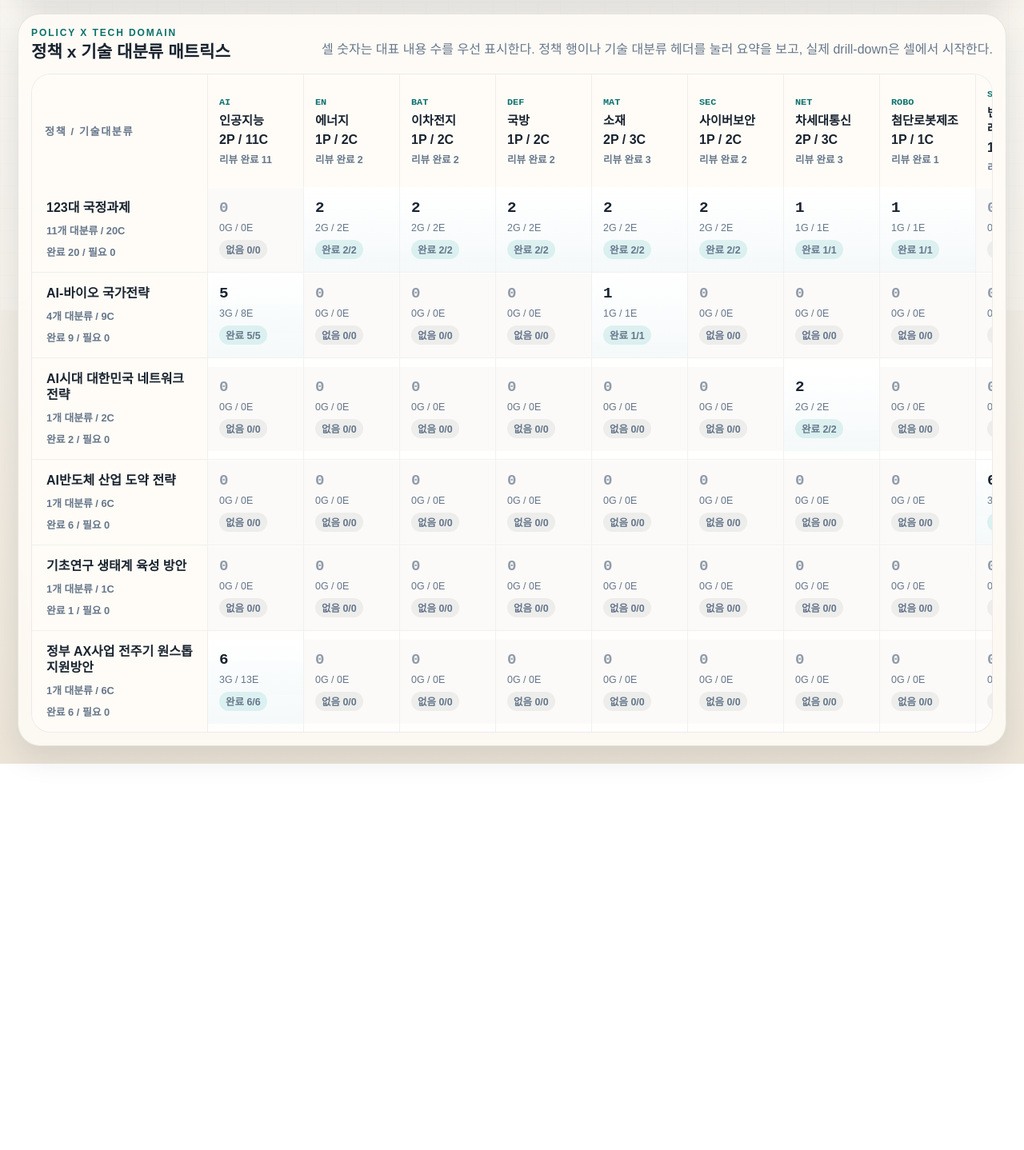
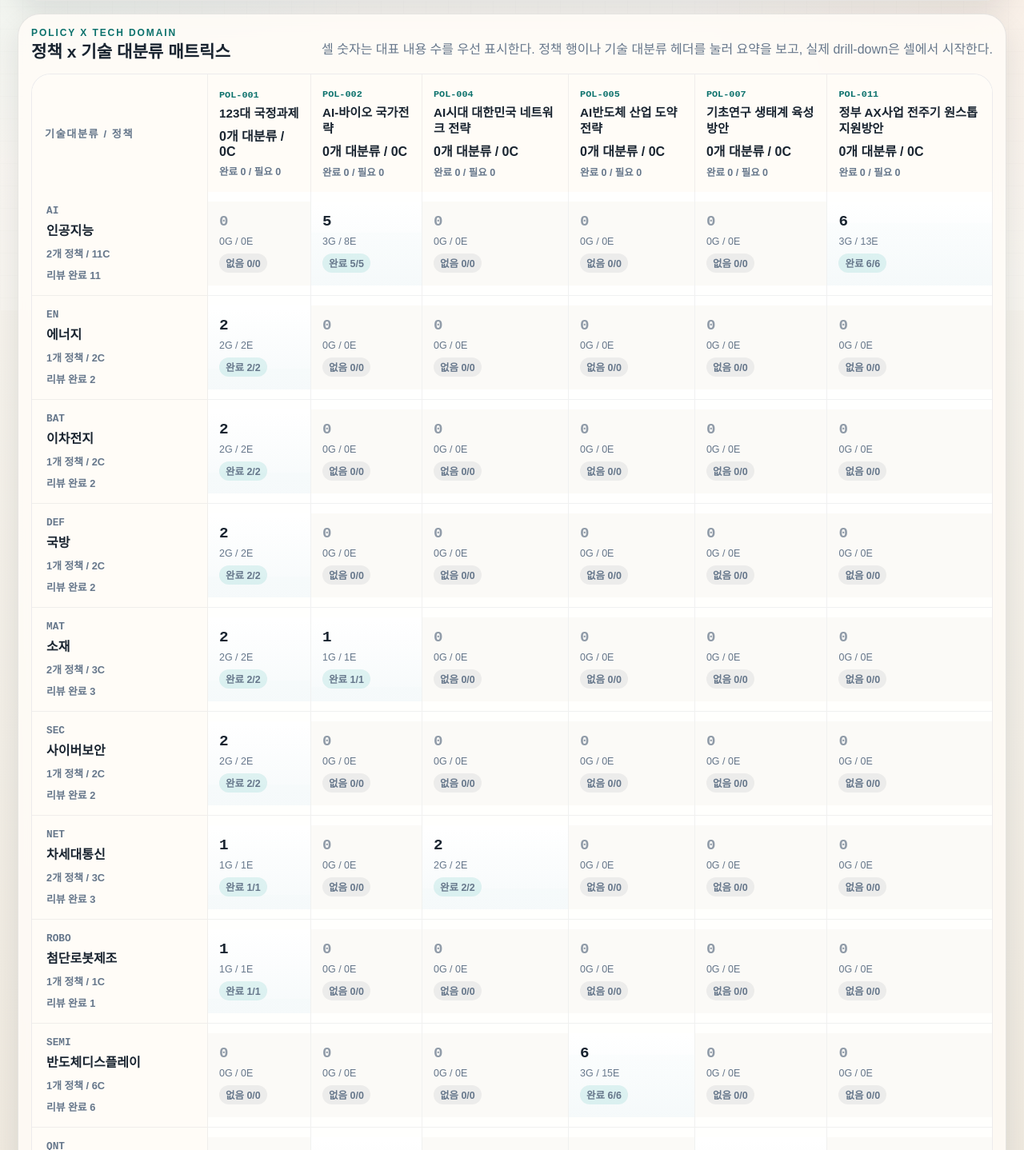
Before and after one commit to KISTI-GlobalRnD/policy-dashboard, a React (Vite) app in the folder work/05_dashboard/frontend/: page / in a window 1280 px wide. Shown: the part 412-1850 px from the top of the page at 80% size. Before the commit the page ends 1367 px from the top, so only its background shows below. Built offline with nearby package versions, Linux system fonts and the light colour scheme.

Commit message:
Transpose policy-tech matrix orientation

```diff
--- a/work/05_dashboard/frontend/src/modules/dashboard-ui/PolicyTechMatrixBoard.tsx
+++ b/work/05_dashboard/frontend/src/modules/dashboard-ui/PolicyTechMatrixBoard.tsx
@@ -27,6 +27,18 @@ export function PolicyTechMatrixBoard({
   onSelectCell,
 }: PolicyTechMatrixBoardProps) {
   const hasContent = rows.some((row) => row.cells.some((cell) => cell.contentCount > 0));
+  const matrixPolicyRows = rows;
+  const matrixPolicies = matrixPolicyRows.map((row) => row.policy);
+  const matrixPolicyCellsByPolicy = new Map(
+    matrixPolicyRows.map((row) => [
+      row.policy.policy_id,
+      new Map(row.cells.map((cell) => [cell.techDomainId, cell])),
+    ]),
+  );
+
+  const getCell = (policyId: string, domainId: string) =>
+    matrixPolicyCellsByPolicy.get(policyId)?.get(domainId);
+
   const getReviewPillClassName = (status: "reviewed" | "needs_review" | "mixed" | "empty") =>
     cn(
       styles.matrixReviewPill,
@@ -72,24 +84,30 @@ export function PolicyTechMatrixBoard({
           <table className={styles.matrixTable}>
             <thead>
               <tr>
-                <th className={styles.matrixCorner}>정책 / 기술대분류</th>
-                {domains.map((domain) => (
-                  <th key={domain.termId} className={styles.matrixHeaderCell}>
+                <th className={styles.matrixCorner}>기술대분류 / 정책</th>
+                {matrixPolicies.map((policy) => (
+                  <th key={policy.policy_id} className={styles.matrixHeaderCell}>
                     <button
                       type="button"
                       className={
-                        selectedPolicyId === null && selectedDomainId === domain.termId
+                        selectedDomainId === null && selectedPolicyId === policy.policy_id
                           ? styles.matrixHeaderButtonActive
                           : styles.matrixHeaderButton
                       }
-                      onClick={() => onSelectDomain(selectedPolicyId === null && selectedDomainId === domain.termId ? null : domain.termId)}
+                      onClick={() =>
+                        onSelectPolicy(
+                          selectedDomainId === null && selectedPolicyId === policy.policy_id ? null : policy.policy_id,
+                        )
+                      }
                     >
-                      <span className={styles.matrixHeaderCode}>{domain.shortLabel}</span>
-                      <strong>{domain.label}</strong>
+                      <span className={styles.matrixHeaderCode}>{policy.policy_id}</span>
+                      <strong>{policy.policy_name}</strong>
                       <span>
-                        {formatNumber(domain.mappedPolicyCount)}P / {formatNumber(domain.contentCount)}C
+                        {formatNumber(policy.mappedDomainCount)}개 대분류 / {formatNumber(policy.mappedContentCount)}C
                       </span>
-                      <span className={styles.matrixReviewMeta}>리뷰 완료 {formatNumber(domain.reviewedContentCount)}</span>
+                      <span className={styles.matrixReviewMeta}>
+                        완료 {formatNumber(policy.reviewedContentCount)} / 필요 {formatNumber(policy.needsReviewContentCount)}
+                      </span>
                     </button>
                   </th>
                 ))}
@@ -97,28 +115,63 @@ export function PolicyTechMatrixBoard({
             </thead>
 
             <tbody>
-              {rows.map((row) => (
-                <tr key={row.policy.policy_id}>
+              {domains.map((domain) => (
+                <tr key={domain.termId}>
                   <th className={styles.matrixPolicyCell}>
                     <button
                       type="button"
-                      className={selectedPolicyId === row.policy.policy_id ? styles.matrixPolicyButtonActive : styles.matrixPolicyButton}
-                      onClick={() => onSelectPolicy(selectedPolicyId === row.policy.policy_id ? null : row.policy.policy_id)}
+                      className={
+                        selectedPolicyId === null && selectedDomainId === domain.termId
+                          ? styles.matrixPolicyButtonActive
+                          : styles.matrixPolicyButton
+                      }
+                      onClick={() =>
+                        onSelectDomain(
+                          selectedPolicyId === null && selectedDomainId === domain.termId ? null : domain.termId,
+                        )
+                      }
                     >
-                      <strong>{row.policy.policy_name}</strong>
+                      <span className={styles.matrixHeaderCode}>{domain.shortLabel}</span>
+                      <strong>{domain.label}</strong>
                       <span>
-                        {formatNumber(row.mappedDomainCount)}개 대분류 / {formatNumber(row.mappedContentCount)}C
+                        {formatNumber(domain.mappedPolicyCount)}개 정책 / {formatNumber(domain.contentCount)}C
                       </span>
                       <span className={styles.matrixReviewMeta}>
-                        완료 {formatNumber(row.reviewedContentCount)} / 필요 {formatNumber(row.needsReviewContentCount)}
+                        리뷰 완료 {formatNumber(domain.reviewedContentCount)}
                       </span>
                     </button>
                   </th>
-                  {row.cells.map((cell) => (
+                  {matrixPolicies.map((policy) => {
+                    const cell = getCell(policy.policy_id, domain.termId);
+                    if (!cell) {
+                      return (
+                        <td key={`${policy.policy_id}:${domain.termId}`} className={styles.matrixDataCell}>
+                          <button
+                            type="button"
+                            className={styles.matrixCellButton}
+                            disabled
+                            style={{ "--cell-intensity": "0%" } as CSSProperties}
+                          >
+                            <strong>0</strong>
+                            <span>0G / 0E</span>
+                            <span className={getReviewPillClassName("empty")}>
+                              {`${getReviewStateSummaryShortLabel("empty")} 0/0`}
+                            </span>
+                          </button>
+                        </td>
+                      );
+                    }
+
+                    return (
                       <td key={cell.key} className={styles.matrixDataCell}>
                         <button
                           type="button"
-                        className={cell.isSelected ? styles.matrixCellButtonActive : styles.matrixCellButton}
+                          className={
+                            cell.isSelected ||
+                            (selectedPolicyId === cell.policyId && selectedDomainId === cell.techDomainId)
+                              ? styles.matrixCellButtonActive
+                              : styles.matrixCellButton
+                          }
                           onClick={() => onSelectCell(cell.policyId, cell.techDomainId)}
                           disabled={cell.contentCount === 0}
                           style={
@@ -136,7 +189,8 @@ export function PolicyTechMatrixBoard({
                           </span>
                         </button>
                       </td>
-                  ))}
+                    );
+                  })}
                 </tr>
               ))}
             </tbody>
```
Lines whose indentation alone changed are shown as unchanged.
